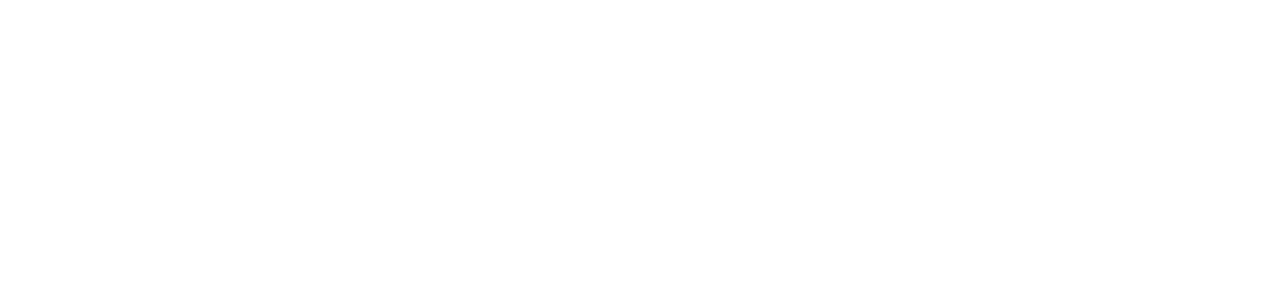
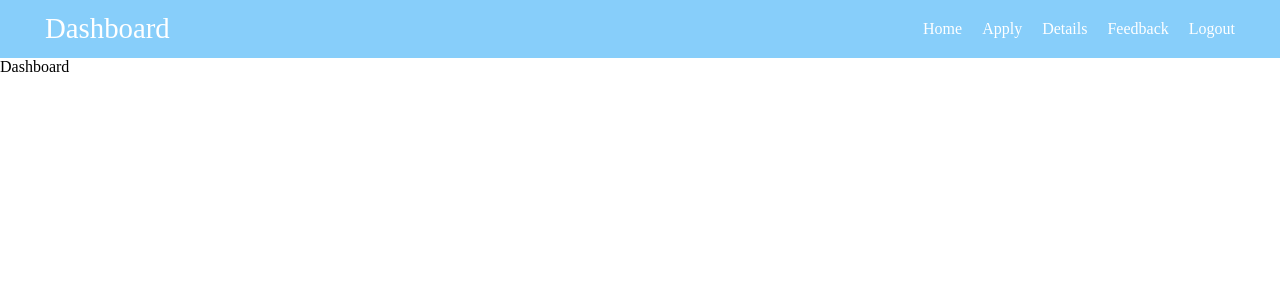
Before and after one commit to Hasan-Mamoon/Interview-and-CV-Tracking-System, a React (Create React App) app in the folder client/: page /student/dashboard in a window 1280 px wide. Before the commit this address had no page. Shown: the top 300 px of the page. Built offline with nearby package versions, Linux system fonts and the light colour scheme.

Commit message:
Added Necessary Components with Routes Related to Student Functionality

```diff
--- a/client/src/App.js
+++ b/client/src/App.js
@@ -2,6 +2,10 @@
 import Signup from "./components/Signup";
 import Home from "./components/Home";
 import HomeStudent from "./components/HomeStudent";
+import Dashboard from "./components/Dashboard";
+import Apply from "./components/Apply";
+import Details from "./components/Details";
+import Feedback from "./components/Feedback";
 import { BrowserRouter, Routes, Route } from "react-router-dom";
 
 function App() {
@@ -13,6 +17,16 @@
           <Route path="/student" element={<HomeStudent />}></Route>
           <Route path="/student/sign-up" element={<Signup />}></Route>
           <Route path="/student/sign-in" element={<Signin />}></Route>
+          <Route path="/student/dashboard" element={<Dashboard />}></Route>
+          <Route path="/student/dashboard/apply" element={<Apply />}></Route>
+          <Route
+            path="/student/dashboard/details"
+            element={<Details />}
+          ></Route>
+          <Route
+            path="/student/dashboard/feedback"
+            element={<Feedback />}
+          ></Route>
         </Routes>
       </BrowserRouter>
     </>
--- a/client/src/components/AppBarr.jsx
+++ b/client/src/components/AppBarr.jsx
@@ -5,31 +5,22 @@
   return (
     <div className="navbar">
       <div className="navbar-left">
-        <span className="navbar-brand">FAST-NU Book Shop</span>
+        <span className="navbar-brand">Dashboard</span>
       </div>
       <div className="navbar-right">
         <Link to="/" className="navbar-link">
           Home
         </Link>
-        <Link to="/books" className="navbar-link">
-          Books
+        <Link to="/student/dashboard/apply" className="navbar-link">
+          Apply
         </Link>
-        <Link to="/addbook" className="navbar-link">
-          AddBook
+        <Link to="/student/dashboard/details" className="navbar-link">
+          Details
         </Link>
-        <Link to="/addstudent" className="navbar-link">
-          Add Student
+        <Link to="/student/dashboard/feedback" className="navbar-link">
+          Feedback
         </Link>
-        <Link to="/dashboard" className="navbar-link">
-          Dashboard
-        </Link>
-        <Link to="/sign-up" className="navbar-link">
-          Sign Up
-        </Link>
-        <Link to="/sign-in" className="navbar-link">
-          Login
-        </Link>
-        <Link to="/logout" className="navbar-link">
+        <Link to="/" className="navbar-link">
           Logout
         </Link>
       </div>
--- a/client/src/components/Apply.jsx
+++ b/client/src/components/Apply.jsx
@@ -0,0 +1,13 @@
+import React from "react";
+import AppBarr from "../components/AppBarr";
+
+const Dashboard = () => {
+  return (
+    <>
+      <AppBarr />
+      Apply
+    </>
+  );
+};
+
+export default Dashboard;
--- a/client/src/components/Dashboard.jsx
+++ b/client/src/components/Dashboard.jsx
@@ -0,0 +1,13 @@
+import React from "react";
+import AppBarr from "../components/AppBarr";
+
+const Dashboard = () => {
+  return (
+    <>
+      <AppBarr />
+      Dashboard
+    </>
+  );
+};
+
+export default Dashboard;
--- a/client/src/components/Details.jsx
+++ b/client/src/components/Details.jsx
@@ -0,0 +1,13 @@
+import React from "react";
+import AppBarr from "../components/AppBarr";
+
+const Details = () => {
+  return (
+    <>
+      <AppBarr />
+      Details
+    </>
+  );
+};
+
+export default Details;
--- a/client/src/components/Feedback.jsx
+++ b/client/src/components/Feedback.jsx
@@ -0,0 +1,13 @@
+import React from "react";
+import AppBarr from "../components/AppBarr";
+
+const Dashboard = () => {
+  return (
+    <>
+      <AppBarr />
+      Feedback
+    </>
+  );
+};
+
+export default Dashboard;
```
